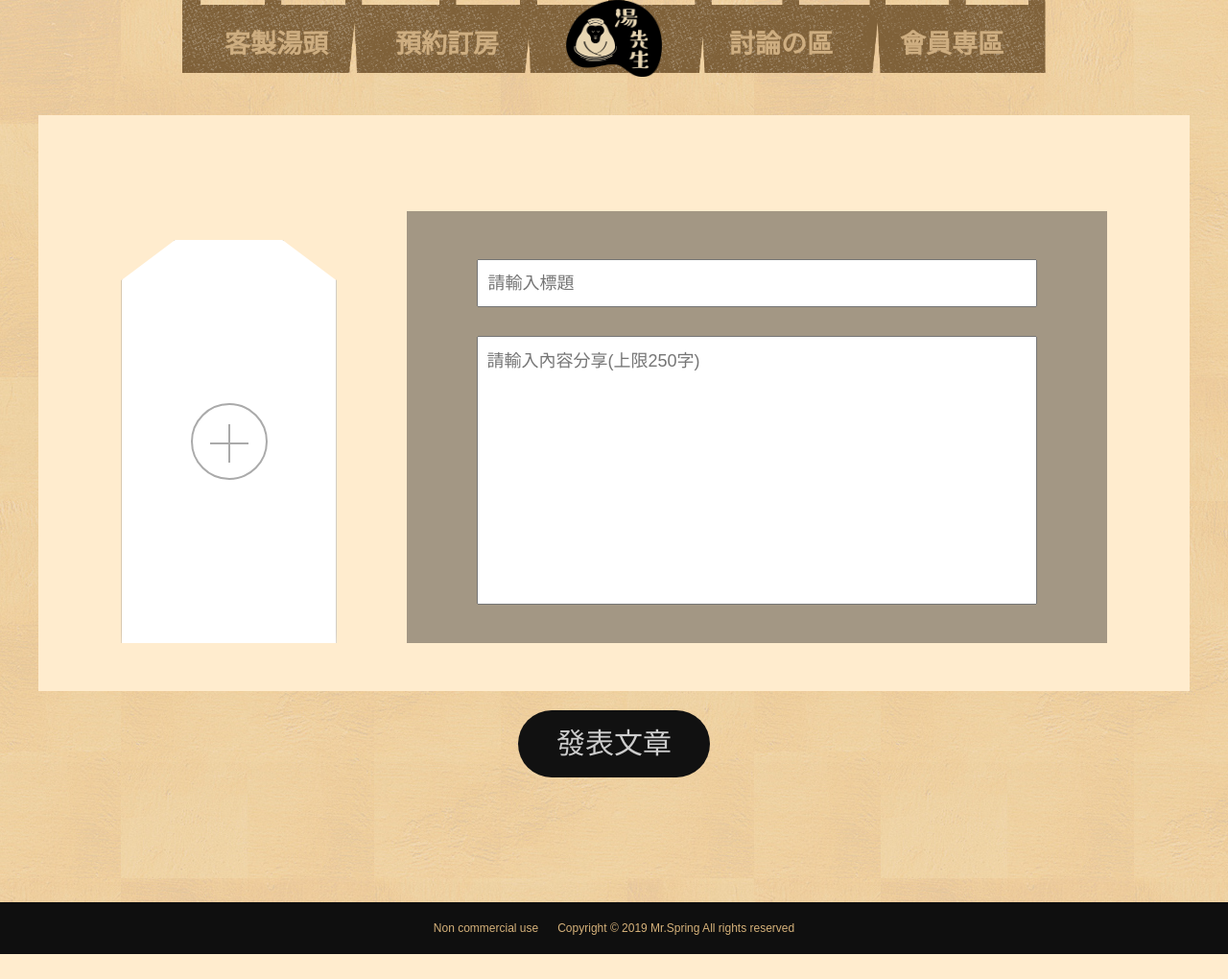
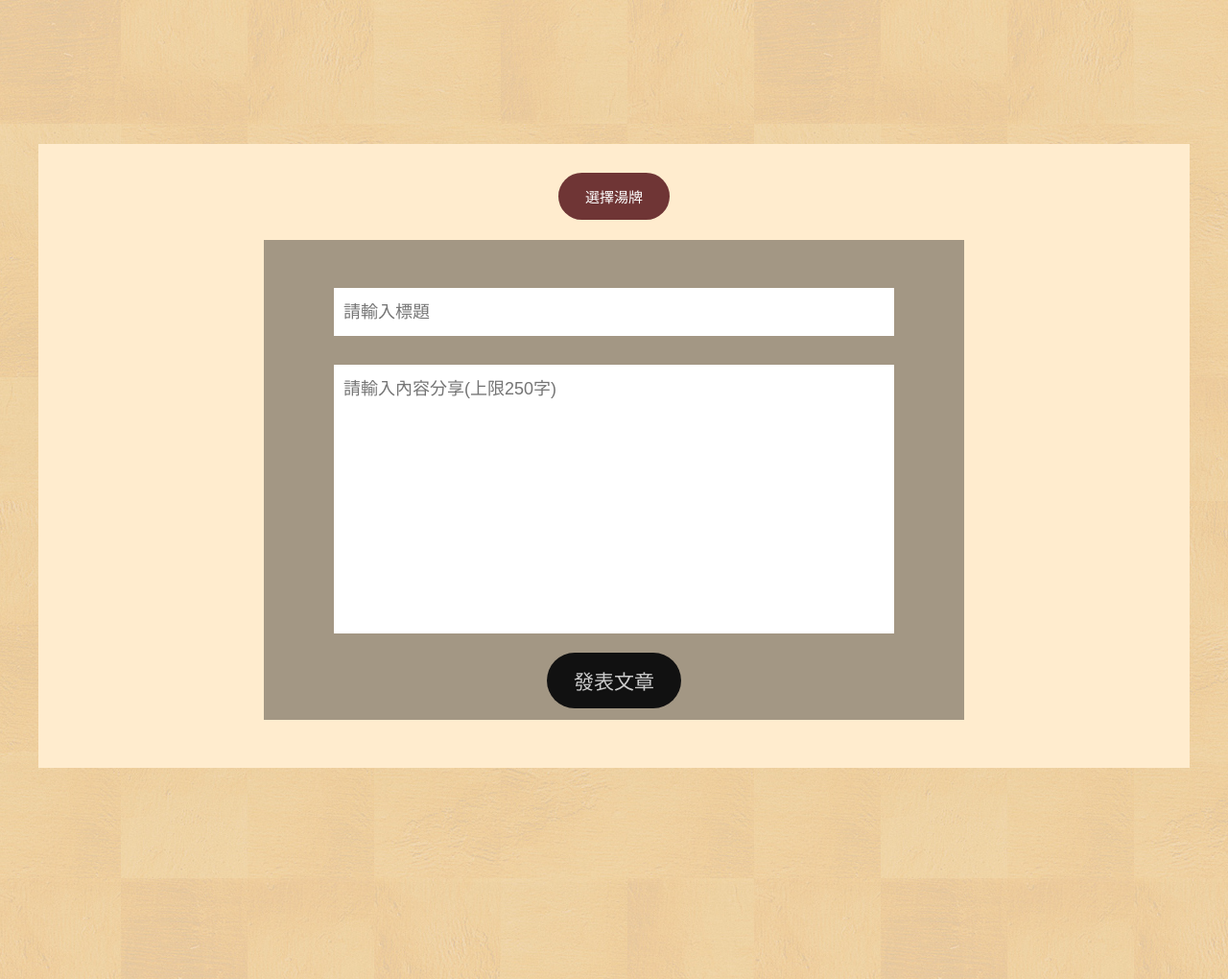
Before and after one commit to nick811695/mr_spring, a PHP site: page /forum_article_publish.html in a window 1280 px wide. Shown: the whole page at 96% size. Before the commit the page ends 994 px from the top, so only its background shows below. Run offline with PHP 8.4, Linux system fonts and the light colour scheme; style sheets or scripts are compiled from the project's sources.

Commit message:
no message

```diff
--- a/forum_article_publish.html
+++ b/forum_article_publish.html
@@ -1,57 +1,16 @@
 <!DOCTYPE html>
 <html lang="en">
 <head>
-	<meta name="viewport" content="width=device-width, initial-scale=1, user-scalable=no">
 	<meta charset="UTF-8">
 	<title>Document</title>
+	<link rel="stylesheet" type="text/css" href="css/forum.css">
 	<link rel="stylesheet" type="text/css" href="css/share.css">
-	<link rel="stylesheet" type="text/css" href="css/hot_forum.css">
-	<link rel="stylesheet" type="text/css" href="css/forum.css">
-	<link rel="stylesheet" type="text/css" href="css/card.css">
-	<script type="text/javascript" src="js/jquery-3.3.1.min.js"></script>
-	<script type="text/javascript" src="js/jquery-ui.min.js"></script>
-	<script src="js/Chart.js"></script>
-	<script src="js/forum.js"></script>
 </head>
 <body>
-    <header>
-			<div class="nav_fabric">
-				<img src="images/navBar.png" alt="navBar">
-
-			</div>
-			<nav class="main_menu">
-				<a href="custom.html">
-					<h2>
-						客製湯頭
-					</h2>
-				</a>
-				<a href="reservation.html">
-					<h2>
-						預約訂房
-					</h2>
-				</a>
-				<a href="index.html">
-					<h2>
-						<img style="width:100px;" src="images/mrSpringLogo.png" alt="">
-					</h2>
-				</a>
-				<a href="forum.html">
-					<h2>
-						討論の區
-					</h2>
-				</a>
-				<a href="member.html">
-					<h2>
-						會員専區
-					</h2>
-				</a>
-
-			</nav>
-	</header>
-
-	<div class="forum_bg bg">
-		<div class="wrap forum_wrap article_publish_wrap">
+	<div class="forum_bg article_publish_bg">
+		<div class="forum_wrap article_publish_wrap">
 			<div class="article_publish">
+			<button class="add_card btn_l">選擇湯牌</button>
 				<div class="publish_l">
 					<div class="plus"></div>
 				</div>
@@ -59,18 +18,11 @@
 					<form action="#">
 						<input type="text" name="article_title" placeholder="請輸入標題">
 						<textarea placeholder="請輸入內容分享(上限250字)"></textarea>
-						<input type="submit" name="submit" value="發表文章">
+						<input class="btn_l" type="submit" name="submit" value="發表文章">
 					</form>
 				</div>
 			</div>
 		</div>
 	</div>
-
-	<footer>
-			<div class="all_rights">
-				<h4>Non commercial use&nbsp;&nbsp;&nbsp;&nbsp;&nbsp;&nbsp;Copyright © 2019 Mr.Spring All rights
-					reserved</h4>
-			</div>
-	</footer>
 </body>
 </html>
--- a/sass/forum.scss
+++ b/sass/forum.scss
@@ -819,8 +819,14 @@
 
 
 /*--article_publish---*/
+.article_publish_bg{
+	// height: 100vh;
+	padding-top: 150px;
+}
 .article_publish_wrap{
+	margin-top: 150px;
 	padding-bottom: 170px;
+	margin: auto;
 }
 .forum_wrap .article_publish{
 	width: 100%;
@@ -833,7 +839,37 @@
 	padding-top: 100px;
 
 }
+.add_card{
+	position: absolute;
+	top: 30px;
+	border: none;
+	background-color:  #6f3535;
+	color: #fff;
+}
+.add_card:hover{
+	background-color:  #c59a73;
+	color: #6f3535;
+}
+.add_card_ilghtbox_bg{
+	width: 100%;
+	height: 100vh;
+	top: 0;
+	background-color: rgba(0,0,0,0.5);
+	position: fixed;
+}
+.add_card_ilghtbox{
+	width: 80%;
+	height: 50%;
+	top: 0;
+	bottom: 0;
+	right: 0;
+	left: 0;
+	margin: auto;
+	position: absolute;
+	background-color: #fff;
+}
 .article_publish .publish_l{
+	display: none;
 	-webkit-clip-path: polygon(25% 0%, 75% 0%, 100% 10%, 100% 100%, 0 100%, 0 10%);
 	clip-path: polygon(25% 0%, 75% 0%, 100% 10%, 100% 100%, 0 100%, 0 10%);
 	background-color: #fff;
@@ -877,7 +913,7 @@
 .article_publish .publish_r{
 	background-color: #a39784;
 	width: 730px;
-	/*height: 500px;*/
+	height: 500px;
 }
 .article_publish .publish_r input[type="text"]{
 	font-size: 18px;
@@ -899,29 +935,19 @@
 	font-size: 18px;
 }
 .article_publish .publish_r input[type="submit"]{
-	width: 200px;
-	height: 70px;
 	background-color: #111;
-	text-align: center;
 	display: block;
+	color: #ccc;
+	font-size: 21px;
+
+	transition: 0.5s;
 	margin: auto;
-	line-height: 70px;
-	color: #ccc;
-	text-decoration: none;
-	border-radius: 75px;
-	font-size: 30px;
 	margin-top: 20px;
 	margin-bottom: 20px;
-	transition: 0.5s;
-	border: none;
-	position: absolute;
-	right: 0;
-	left: 0;
-	bottom: -90px;
-	margin: auto;
 	outline: none;
 }
 
 .article_publish .publish_r input[type="submit"]:hover{
 	color: #fff;
+	cursor: pointer;
 }
--- a/sass/share.scss
+++ b/sass/share.scss
@@ -14,10 +14,14 @@ body::-webkit-scrollbar{
     width: calc(100vw + 18px);
     overflow: auto;
 }
-input,textarea{
+input,textarea,button{
 	font-family: 'Noto Sans TC', sans-serif;
 	font-size: 15px;
     outline: none;
+    border: none;
+}
+a,button{
+    cursor: pointer;
 }
 .bg{
 	width:100%;
```
